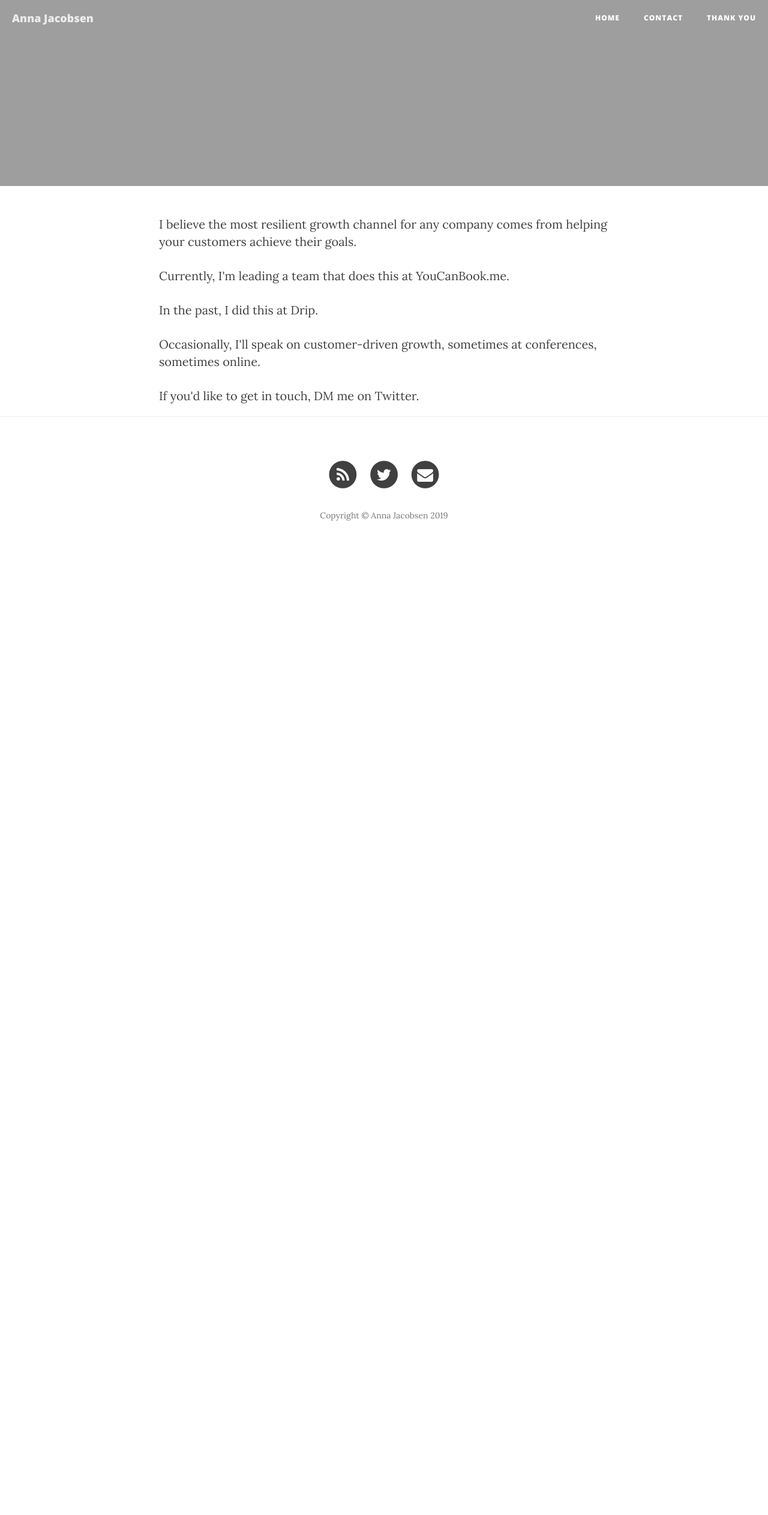
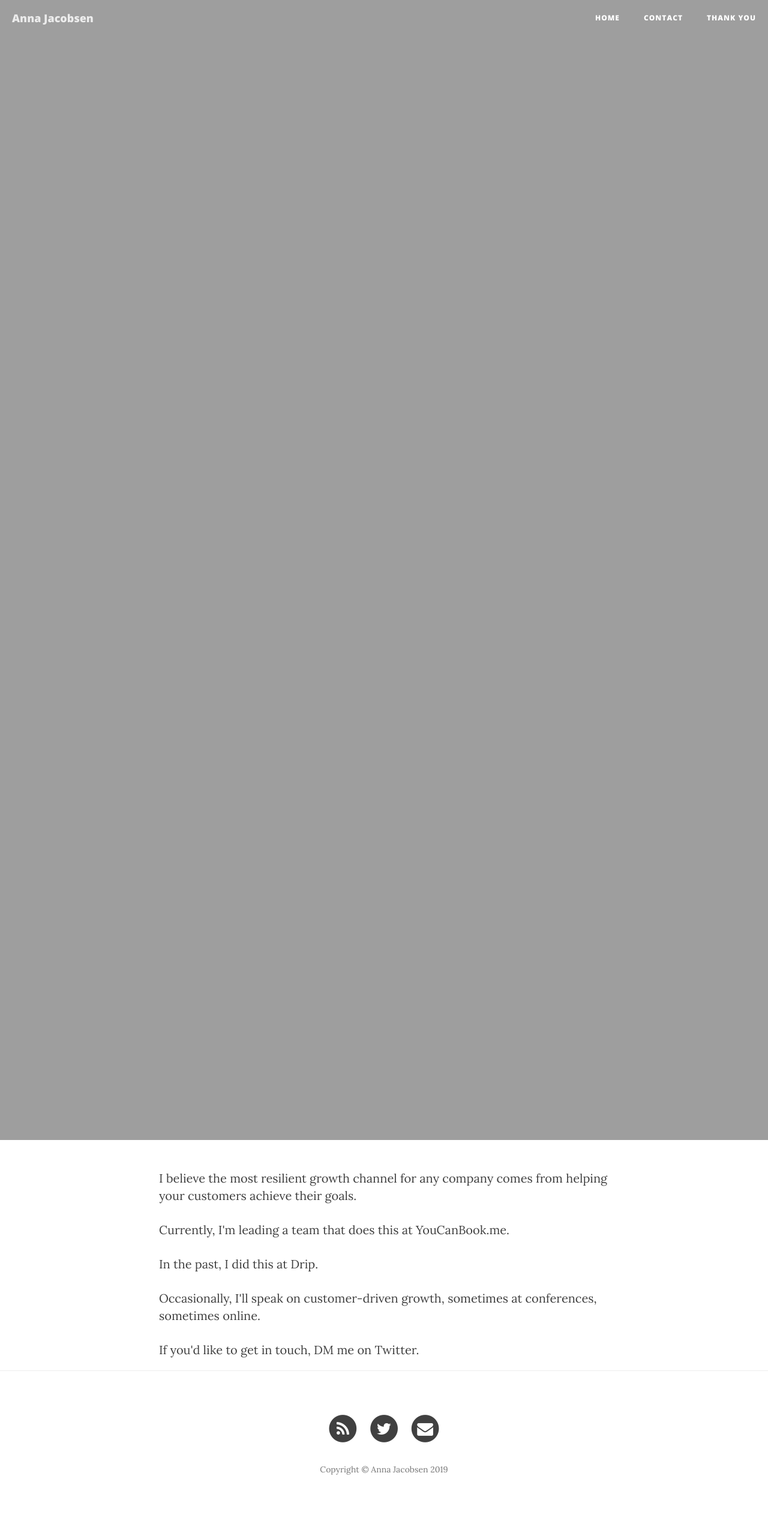
Before and after one commit to annaj/annaj, a Jekyll site: the page built from index.html, in a window 1280 px wide. Shown: the whole page at 60% size. Built offline with Jekyll 4.4.1, drawn with Linux system fonts in a browser that asks for light colours; nearby versions of some CDN libraries; the list of posts is cut into pages by our own code; before the commit the page ends 935 px from its top, so only the background shows below that.

Commit message:
added min-height: 1900px;

```diff
--- a/css/clean-blog.css
+++ b/css/clean-blog.css
@@ -143,6 +143,7 @@ hr.small {
   background-size: cover;
   -o-background-size: cover;
   margin-bottom: 50px;
+  min-height: 1900px;
 }
 .intro-header .site-heading,
 .intro-header .post-heading,
```
